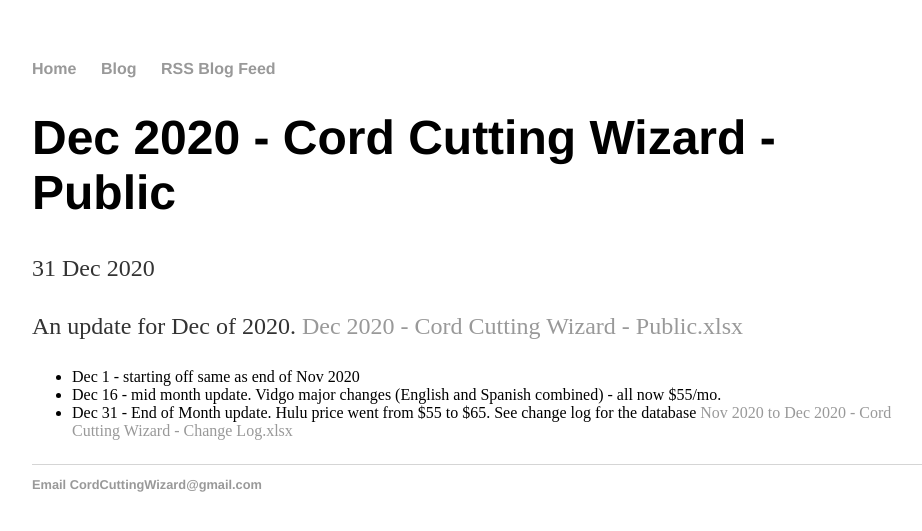
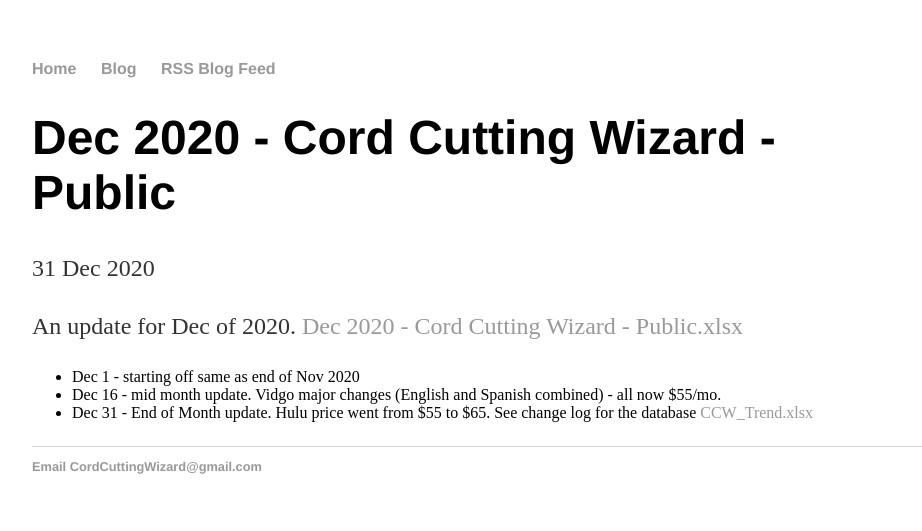
Before and after one commit to wjhladik/wjhladik.github.io, a Jekyll site: the page built from _posts/2020-12-31-Dec-2020-Cord-Cutting-Wizard-Public.md, in a window 1280 px wide. Shown: the top 531 px of the page, without its empty margins (160-1082 px from the left). Built offline with Jekyll 4.4.1, drawn with Linux system fonts in a browser that asks for light colours.

Commit message:
Update 2020-12-31-Dec-2020-Cord-Cutting-Wizard-Public.md

```diff
--- a/_posts/2020-12-31-Dec-2020-Cord-Cutting-Wizard-Public.md
+++ b/_posts/2020-12-31-Dec-2020-Cord-Cutting-Wizard-Public.md
@@ -8,4 +8,4 @@
     <ul>
       <li>Dec 1 - starting off same as end of Nov 2020
       <li>Dec 16 - mid month update. Vidgo major changes (English and Spanish combined) - all now $55/mo.
-      <li>Dec 31 - End of Month update. Hulu price went from $55 to $65. See change log for the database <a href="/Nov 2020 to Dec 2020 - Cord Cutting Wizard - Change Log.xlsx">Nov 2020 to Dec 2020 - Cord Cutting Wizard - Change Log.xlsx</a>
+      <li>Dec 31 - End of Month update. Hulu price went from $55 to $65. See change log for the database <a href="/CCW_Trend.xlsx">CCW_Trend.xlsx</a>
```
